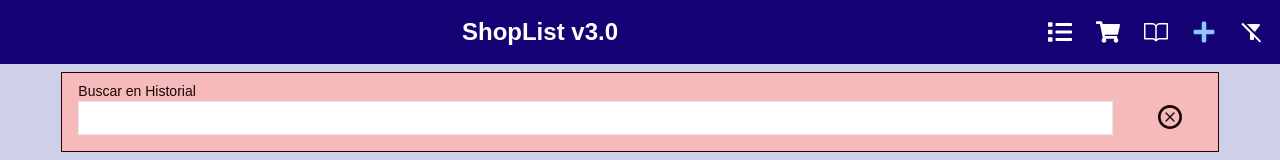
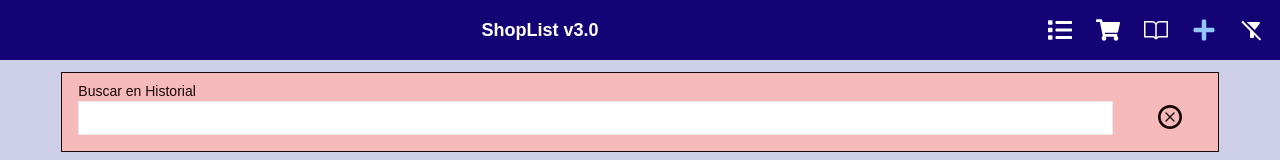
Before and after one commit to elcharlybeto/shoplist2, a Next.js app: page /add in a window 1280 px wide. Shown: the top 160 px of the page. Built offline with nearby package versions, Linux system fonts and the light colour scheme.

Commit message:
fix minor errors

```diff
--- a/app/ui/historial-card.tsx
+++ b/app/ui/historial-card.tsx
@@ -48,6 +48,7 @@ const HistorialCard = ({
   const addItemToList = () => {
     const newListItem: Item = {
       ...item,
+      categoryId: item?.categoryId ? item.categoryId : 0,
       location: "list",
     };
 
--- a/app/ui/navbar.tsx
+++ b/app/ui/navbar.tsx
@@ -167,7 +167,7 @@ const Navbar = () => {
         </button>
       </div>
 
-      <div className="ml-4 text-2xl font-bold flex ">
+      <div className="ml-4 text-lg font-bold flex ">
         <Link href="/">ShopList v3.0</Link>
       </div>
 
```
